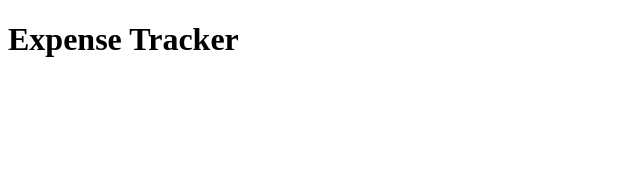
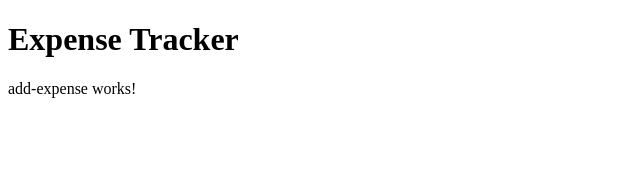
Before and after one commit to hewhodevs/expense-tracker-frontend, an Angular app: page /addexpense in a window 1280 px wide. Shown: the top 170 px of the page, without its empty margins (0-640 px from the left). Built offline with nearby package versions, Linux system fonts and the light colour scheme; no server answers.

Commit message:
added routes for add and list expenses

```diff
--- a/src/app/app.component.html
+++ b/src/app/app.component.html
@@ -1,2 +1,2 @@
 <h1>Expense Tracker</h1>
-<app-list-expense></app-list-expense>
+<router-outlet></router-outlet>
--- a/src/app/app.module.ts
+++ b/src/app/app.module.ts
@@ -1,18 +1,27 @@
 import { NgModule } from '@angular/core';
 import { BrowserModule } from '@angular/platform-browser';
 import { HttpClientModule } from "@angular/common/http";
+import { RouterModule, Route, Routes } from "@angular/router";
 
 import { AppComponent } from './app.component';
 import { ListExpenseComponent } from './components/list-expense/list-expense.component';
+import { AddExpenseComponent } from './components/add-expense/add-expense.component';
 
+const routers: Routes = [
+  {path: 'expenses', component: ListExpenseComponent},
+  {path: 'addexpense', component: AddExpenseComponent},
+  {path: '', redirectTo: '/expenses', pathMatch: 'full'}
+];
 @NgModule({
   declarations: [
     AppComponent,
-    ListExpenseComponent
+    ListExpenseComponent,
+    AddExpenseComponent
   ],
   imports: [
     BrowserModule,
-    HttpClientModule
+    HttpClientModule,
+    RouterModule.forRoot(routers)
   ],
   providers: [],
   bootstrap: [AppComponent]
--- /dev/null
+++ b/src/app/components/add-expense/add-expense.component.html
@@ -0,0 +1 @@
+<p>add-expense works!</p>
--- /dev/null
+++ b/src/app/components/add-expense/add-expense.component.ts
@@ -0,0 +1,15 @@
+import { Component, OnInit } from '@angular/core';
+
+@Component({
+  selector: 'app-add-expense',
+  templateUrl: './add-expense.component.html',
+  styleUrls: ['./add-expense.component.css']
+})
+export class AddExpenseComponent implements OnInit {
+
+  constructor() { }
+
+  ngOnInit(): void {
+  }
+
+}
```
Also changed, not shown: src/app/components/add-expense/add-expense.component.css (added).
